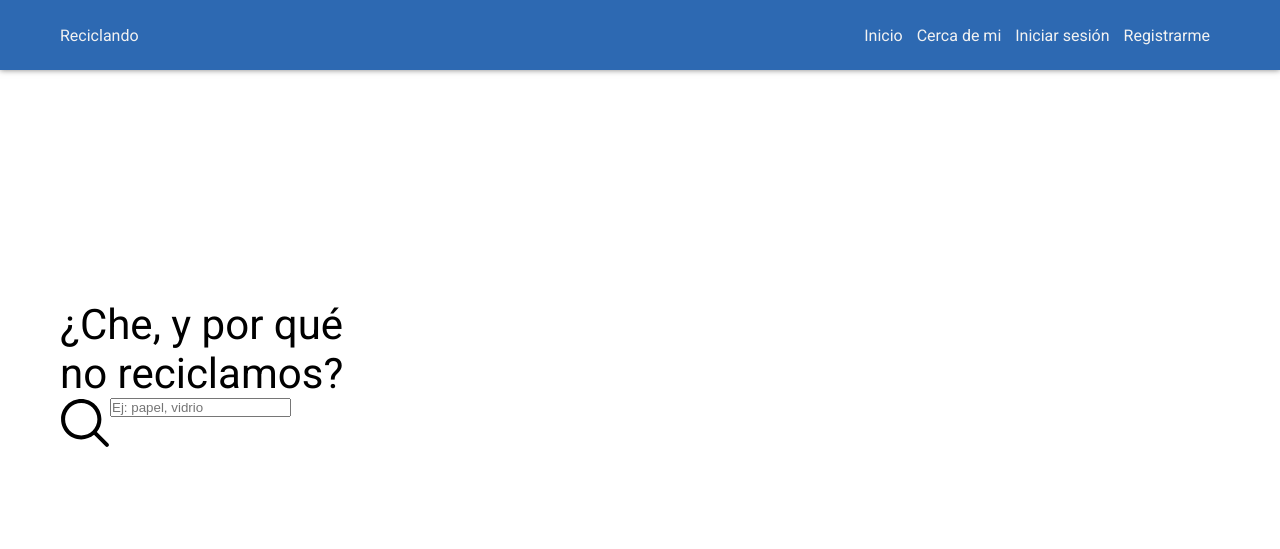
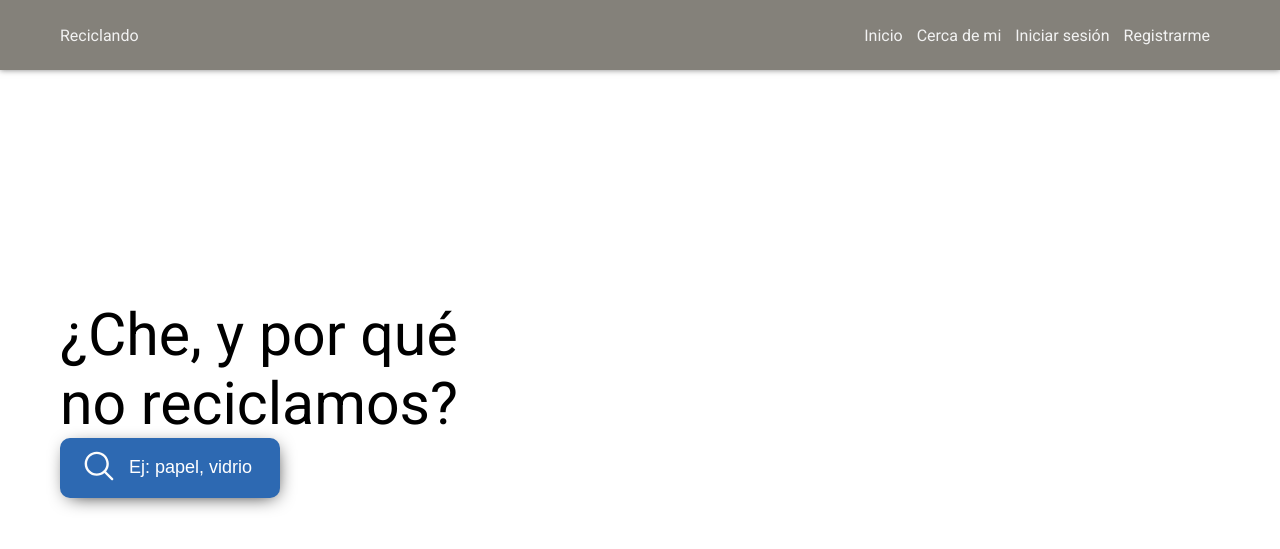
Before and after one commit to nmachado03/reciclando, a Flask app: page / in a window 1280 px wide. Shown: the top 549 px of the page. Run offline with Flask 2, Linux system fonts and the light colour scheme; some libraries are stand-ins or nearby versions.

```diff
--- a/src/static/css/style.css
+++ b/src/static/css/style.css
@@ -20,7 +20,7 @@ body{
 
 /* Menu layout.html */
 header{
-    background: #2d69b2;
+    background: #84817a;
     width: 100%;
     box-shadow: 0px 0px 6px rgba(0, 0, 0, 0.5) ;
 }
@@ -128,25 +128,43 @@ section.form{
 /* Home page */
 
 .home-page .box-left{
-    width: 300px;
+    width: 420px;
     float: left;
     padding-top: 230px;
 }
 
 .home-page .box-left p{
-    font-size: 42px;
+    font-size: 59px;
 }
 
 .home-page .box-left .button-home{
-    width: 300px;
+    width: 220px;
+    height: 60px;
+    background: #2d69b2;
+    border-radius: 10px;
+    box-shadow: 2px 4px 19px -7px black;
 }
 
 .home-page .box-left .button-home figure img{
-    width: 50px;
+    width: 30px;
     height: auto;
     float: left;
+    margin-left: 24px;
+    margin-top: 13px;
 }
 
 .home-page .box-left .button-home input{
     float: left;
+    width: 140px;
+    border: none;
+    background: #2d69b2;
+    padding-top: 19px;
+    font-size: 18px;
+    padding-left: 15px;
+    color: #fff;
+    outline: none;
 }
+
+.home-page .box-left .button-home input::placeholder{
+    color: #fff;
+}
```
Also changed, not shown: src/static/media/lupa.svg.
